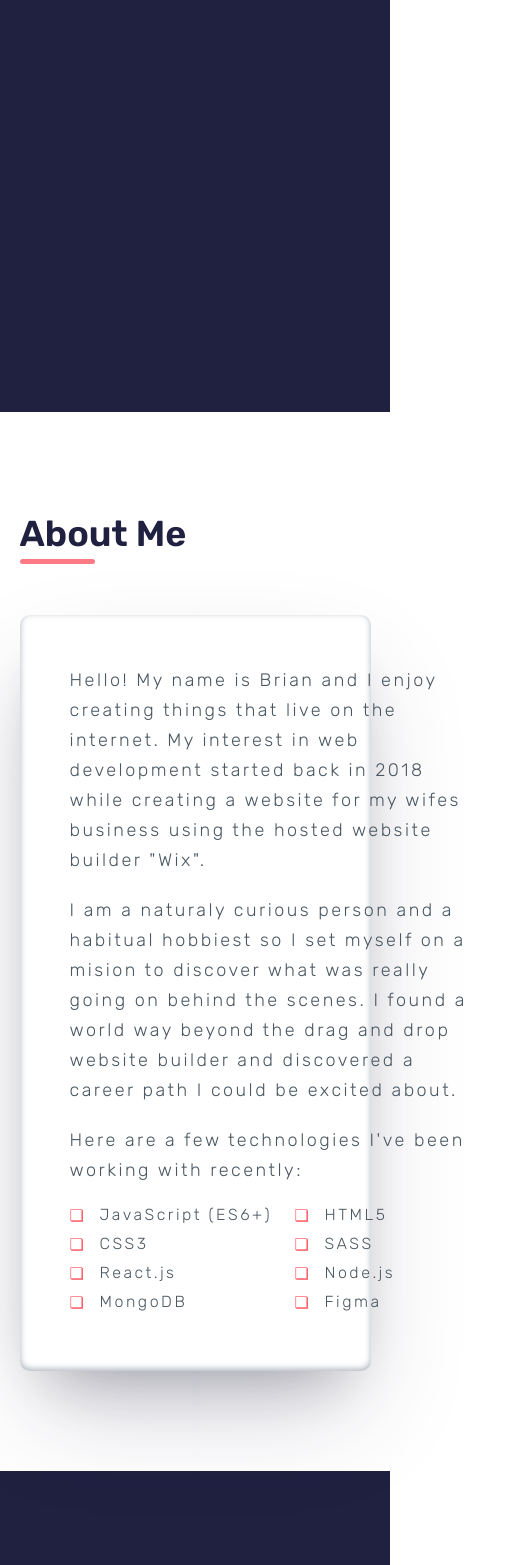
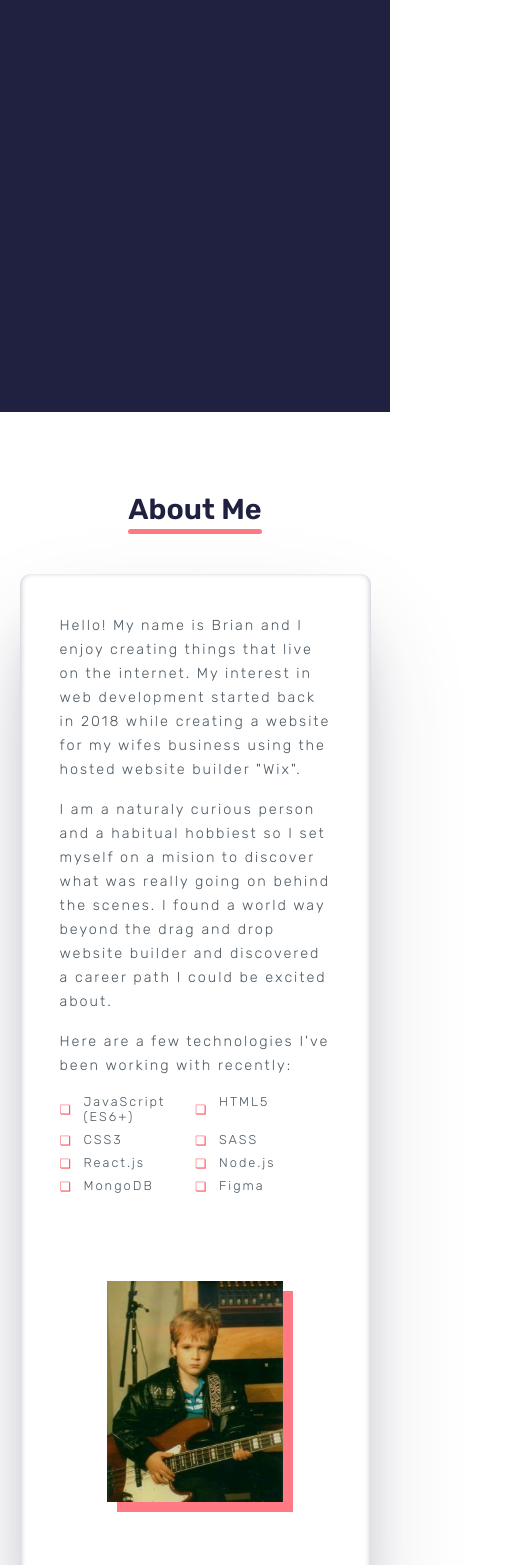
Before and after one commit to brianlfarmerllc/dev_portfolio_v3, a React (Create React App) app: page / in a window 390 px wide. Shown: the part 432-1997 px from the top of the page, 520 px wide, since content can reach past the window. Built offline with nearby package versions, Linux system fonts and the light colour scheme; no server answers.

Commit message:
header, about, and hero mobile friendly

```diff
--- /dev/null
+++ b/src/_@media.scss
@@ -0,0 +1,62 @@
+@media screen and (max-width: 1000px) {
+  // global
+  .about-header,
+  .work-header,
+  .projects-header,
+  .contact-header {
+    @include flex(row, center, center);
+    h2 {
+      &::after {
+        width: 100%;
+      }
+    }
+  }
+  // about section
+
+  .about-text {
+    p {
+      padding-right: 0;
+    }
+    ul {
+      grid-template-columns: repeat(2, minmax(125px, 300px));
+    }
+  }
+  .about-img {
+    padding: 10rem 0;
+    img {
+      box-shadow: 10px 10px $lightRed;
+    }
+  }
+}
+
+@media screen and (max-width: 575px) {
+  // global
+  html {
+    font-size: 50%;
+  }
+
+  //   header section
+  .navHeader {
+    nav {
+      @include flex(column, center, center);
+      text-align: center;
+    }
+    nav a:hover:after {
+      width: 0%;
+    }
+  }
+
+  // hero section
+  .hero {
+    .hero-text {
+      @include flex(column, center, center);
+      text-align: center;
+      h3 {
+        width: max-content;
+        &::after {
+          width: 100%;
+        }
+      }
+    }
+  }
+}
--- a/src/components/about/_about.scss
+++ b/src/components/about/_about.scss
@@ -35,15 +35,16 @@
     rgba(0, 0, 0, 0.3) 0px 30px 60px -30px,
     rgba(10, 37, 64, 0.35) 0px -2px 6px 0px inset;
   opacity: 0;
+  flex-wrap: wrap;
 }
 .about-text {
-  flex: 1 1 40rem;
+  flex: 1 1 20rem;
   p {
     padding: 0rem 4rem 2rem 0rem;
   }
   ul {
     display: grid;
-    grid-template-columns: repeat(2, minmax(225px, 300px));
+    grid-template-columns: repeat(2, minmax(125px, 300px));
     padding: 0px;
     li {
       position: relative;
@@ -63,7 +64,7 @@
 }
 
 .about-img {
-  flex: 1 1 40rem;
+  flex: 1 1 35rem;
   @include flex(row, center, center);
   img {
     width: 65%;
--- a/src/components/hero/index.js
+++ b/src/components/hero/index.js
@@ -14,7 +14,7 @@ function Hero({ navBar, text, hero, invoke }) {
               creating exceptional digital experiences. Highly adaptable
               technically, with a focus on the front-end development.
             </p>
-            <a href="resume">Resume</a>
+            <button>Resume</button>
           </div>
         </div>
         <div className={navBar}>
--- a/src/index.css
+++ b/src/index.css
@@ -325,6 +325,9 @@ nav a:hover:after {
 
 .hero-content {
   max-width: 1440px;
+  min-height: -webkit-max-content;
+  min-height: -moz-max-content;
+  min-height: max-content;
   width: 90%;
   display: -webkit-box;
   display: -ms-flexbox;
@@ -353,7 +356,7 @@ nav a:hover:after {
 
 .hero-text h3 {
   color: #e8e8e8;
-  padding-bottom: 2.8rem;
+  padding-bottom: 3.75rem;
   font-weight: 300;
   position: relative;
 }
@@ -371,18 +374,19 @@ nav a:hover:after {
 }
 
 .hero-text h1 {
-  padding-bottom: 0.8rem;
+  padding-bottom: 1rem;
 }
 
 .hero-text p {
   color: #e8e8e8;
-  padding-top: 1.2rem;
-  padding-bottom: 7rem;
+  padding-top: 1.75rem;
+  padding-bottom: 5rem;
   max-width: 650px;
 }
 
-.hero-text a {
-  margin-top: 4rem;
+.hero-text button {
+  background: #202041;
+  font-size: 2.2rem;
   padding: 2rem 3rem;
   border: solid #ff7a85 5px;
   border-radius: 5px;
@@ -392,7 +396,7 @@ nav a:hover:after {
   transition: all 0.4s;
 }
 
-.hero-text a:hover {
+.hero-text button:hover {
   background: #ff7a85;
 }
 
@@ -507,12 +511,14 @@ span {
   -webkit-box-shadow: rgba(50, 50, 93, 0.25) 0px 50px 100px -20px, rgba(0, 0, 0, 0.3) 0px 30px 60px -30px, rgba(10, 37, 64, 0.35) 0px -2px 6px 0px inset;
           box-shadow: rgba(50, 50, 93, 0.25) 0px 50px 100px -20px, rgba(0, 0, 0, 0.3) 0px 30px 60px -30px, rgba(10, 37, 64, 0.35) 0px -2px 6px 0px inset;
   opacity: 0;
+  -ms-flex-wrap: wrap;
+      flex-wrap: wrap;
 }
 
 .about-text {
   -webkit-box-flex: 1;
-      -ms-flex: 1 1 40rem;
-          flex: 1 1 40rem;
+      -ms-flex: 1 1 20rem;
+          flex: 1 1 20rem;
 }
 
 .about-text p {
@@ -522,8 +528,8 @@ span {
 .about-text ul {
   display: -ms-grid;
   display: grid;
-  -ms-grid-columns: (minmax(225px, 300px))[2];
-      grid-template-columns: repeat(2, minmax(225px, 300px));
+  -ms-grid-columns: (minmax(125px, 300px))[2];
+      grid-template-columns: repeat(2, minmax(125px, 300px));
   padding: 0px;
 }
 
@@ -546,8 +552,8 @@ span {
 
 .about-img {
   -webkit-box-flex: 1;
-      -ms-flex: 1 1 40rem;
-          flex: 1 1 40rem;
+      -ms-flex: 1 1 35rem;
+          flex: 1 1 35rem;
   display: -webkit-box;
   display: -ms-flexbox;
   display: flex;
@@ -1113,4 +1119,94 @@ span {
 .contact-img img {
   width: 70%;
 }
+
+@media screen and (max-width: 1000px) {
+  .about-header,
+  .work-header,
+  .projects-header,
+  .contact-header {
+    display: -webkit-box;
+    display: -ms-flexbox;
+    display: flex;
+    -webkit-box-orient: horizontal;
+    -webkit-box-direction: normal;
+        -ms-flex-direction: row;
+            flex-direction: row;
+    -webkit-box-pack: center;
+        -ms-flex-pack: center;
+            justify-content: center;
+    -webkit-box-align: center;
+        -ms-flex-align: center;
+            align-items: center;
+  }
+  .about-header h2::after,
+  .work-header h2::after,
+  .projects-header h2::after,
+  .contact-header h2::after {
+    width: 100%;
+  }
+  .about-text p {
+    padding-right: 0;
+  }
+  .about-text ul {
+    -ms-grid-columns: (minmax(125px, 300px))[2];
+        grid-template-columns: repeat(2, minmax(125px, 300px));
+  }
+  .about-img {
+    padding: 10rem 0;
+  }
+  .about-img img {
+    -webkit-box-shadow: 10px 10px #ff7a85;
+            box-shadow: 10px 10px #ff7a85;
+  }
+}
+
+@media screen and (max-width: 575px) {
+  html {
+    font-size: 50%;
+  }
+  .navHeader nav {
+    display: -webkit-box;
+    display: -ms-flexbox;
+    display: flex;
+    -webkit-box-orient: vertical;
+    -webkit-box-direction: normal;
+        -ms-flex-direction: column;
+            flex-direction: column;
+    -webkit-box-pack: center;
+        -ms-flex-pack: center;
+            justify-content: center;
+    -webkit-box-align: center;
+        -ms-flex-align: center;
+            align-items: center;
+    text-align: center;
+  }
+  .navHeader nav a:hover:after {
+    width: 0%;
+  }
+  .hero .hero-text {
+    display: -webkit-box;
+    display: -ms-flexbox;
+    display: flex;
+    -webkit-box-orient: vertical;
+    -webkit-box-direction: normal;
+        -ms-flex-direction: column;
+            flex-direction: column;
+    -webkit-box-pack: center;
+        -ms-flex-pack: center;
+            justify-content: center;
+    -webkit-box-align: center;
+        -ms-flex-align: center;
+            align-items: center;
+    text-align: center;
+  }
+  .hero .hero-text h3 {
+    width: -webkit-max-content;
+    width: -moz-max-content;
+    width: max-content;
+  }
+  .hero .hero-text h3::after {
+    width: 100%;
+  }
+}
 /*# sourceMappingURL=index.css.map */
--- a/src/index.scss
+++ b/src/index.scss
@@ -7,3 +7,4 @@
 @import "./components/projects/projects";
 @import "./components/projectCard/projectCard";
 @import "./components/contact/contact";
+@import "./@media";
```
Also changed, not shown: src/components/hero/_hero.scss (+8 -6 lines), 1 other file (tests, documents, lock files or other folders).
